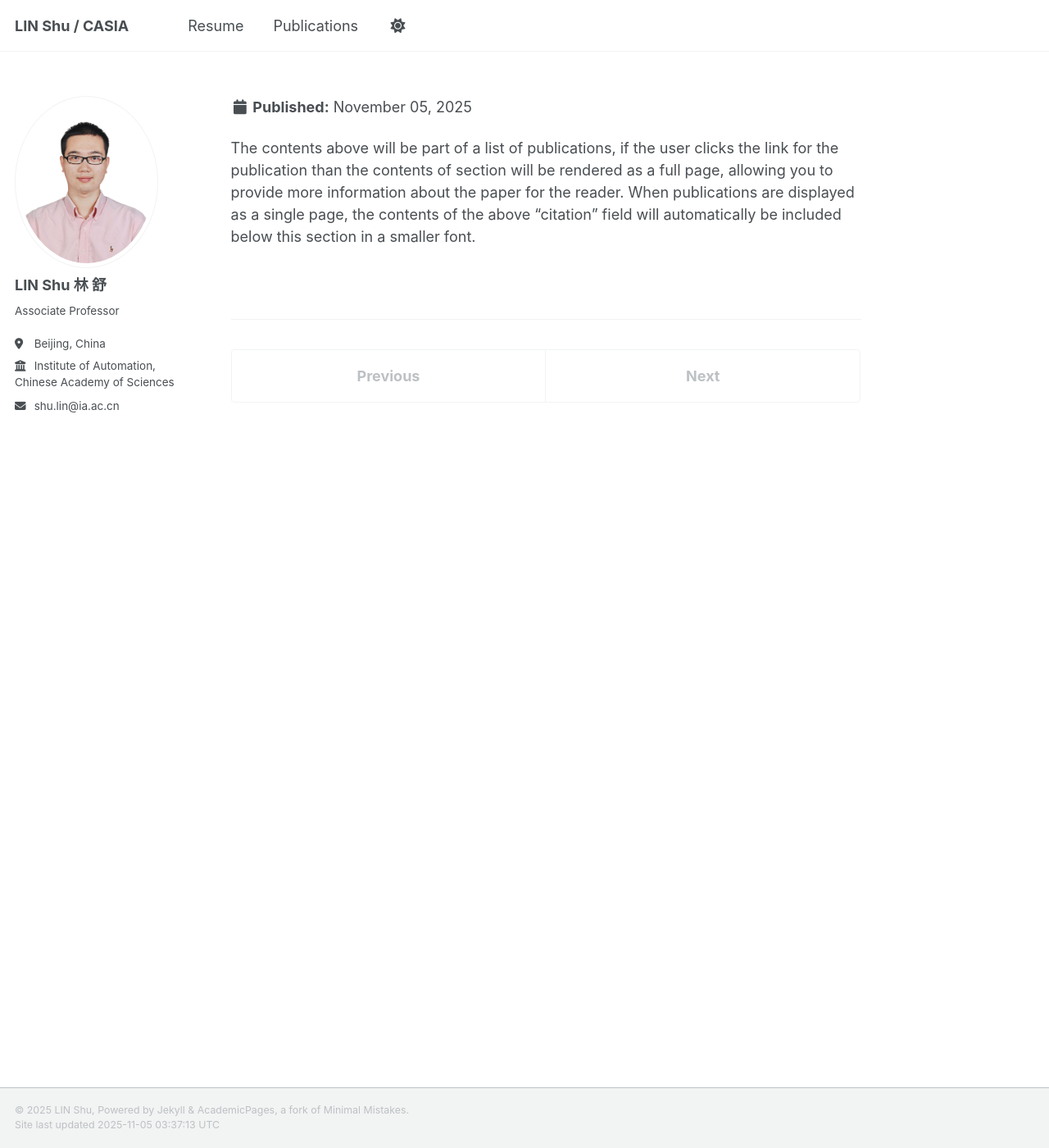
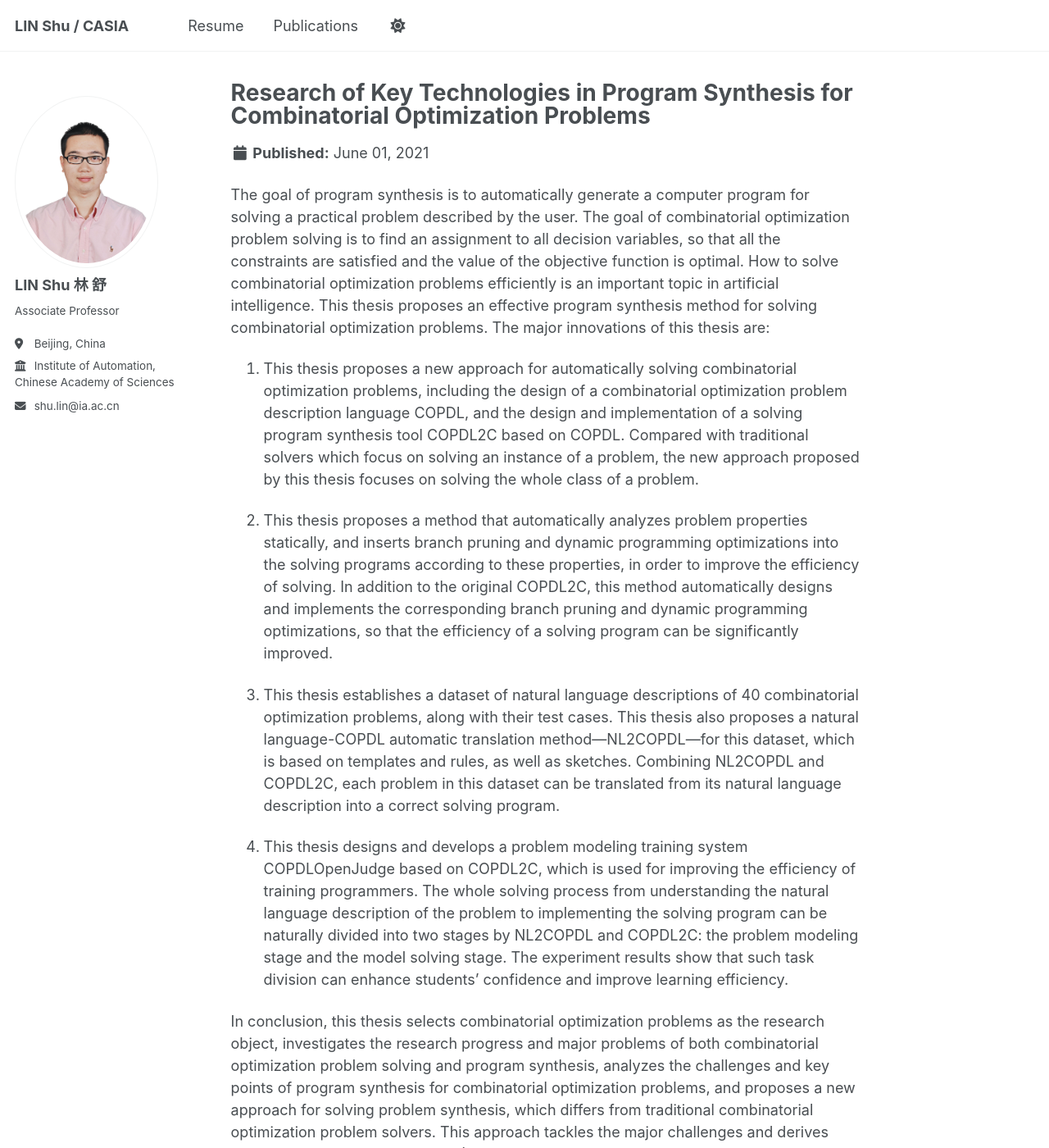
Before and after one commit to linshu-casia/linshu-casia.github.io, a Jekyll site: the page built from _publications/005-PhD2021.md, in a window 1280 px wide and 1400 px high. Shown: the whole window at 82% size. Built offline with Jekyll 4.4.1, drawn with Linux system fonts in a browser that asks for light colours; a script that is not in the unit is left out; some of the changed text lies outside the part shown.

Commit message:
更新博士论文

```diff
--- a/_publications/004-IJCAI2019.md
+++ b/_publications/004-IJCAI2019.md
@@ -12,4 +12,4 @@ citation: "<b>Shu Lin</b>, Na Meng, and Wenxin Li &quot;Optimizing Constraint So
 label: "IJCAI 2019"
 ---
 
-The contents above will be part of a list of publications, if the user clicks the link for the publication than the contents of section will be rendered as a full page, allowing you to provide more information about the paper for the reader. When publications are displayed as a single page, the contents of the above "citation" field will automatically be included below this section in a smaller font.
+Combinatorial problems (CPs) arise in many areas, and people use constraint solvers to automatically solve these problems. However, the state-of-the-art constraint solvers (e.g., Gecode and Chuffed) have overly complicated software architectures; they compute solutions inefficiently. This paper presents a novel and model-driven approach--SoGen--to synthesize efficient problem-specific solvers from constraint models. Namely, when users model a CP with our domain-specific language PDL (short for Problem Description Language), SoGen automatically analyzes various properties of the problem (e.g., search space, value boundaries, function monotonicity, and overlapping subproblems), synthesizes an efficient solver algorithm based on those properties, and generates a C program as the problem solver. SoGen is unique because it can create solvers that resolve constraints via dynamic programming (DP) search. For evaluation, we compared the solvers generated by SoGen with two state-of-the-art constraint solvers: Gecode and Chuffed. SoGen's solvers resolved constraints more efficiently; they achieved up to 6,058x speedup over Gecode and up to 31,300x speedup over Chuffed. Additionally, we experimented with both SoGen and the state-of-the-art solver generator--Dominion. We found SoGen to generate solvers faster and the produced solvers are more efficient.
--- a/_publications/005-PhD2021.md
+++ b/_publications/005-PhD2021.md
@@ -1,14 +1,26 @@
 ---
-title: "A Research on Improving the Evaluation System for Reflecting Users' Programming Ability and User Behavior Tracking"
+title: "Research of Key Technologies in Program Synthesis for Combinatorial Optimization Problems"
 collection: publications
 category: theses
-permalink: /publication/001-BS2013
-excerpt: 'Thanks to the widespread use of computers, the basic programming ability is becoming an essential skill for almost all the college students. Although many current online judge systems provide stable and efficient services in automated programs testing, it seems that there is limited help to the learners since few study suggestions is given to them. In this case, learners may feel disoriented during their studies. This paper aims to solve this problem by implementing a system based on one existing platform – Bailian, which will evaluate the learner's programming skills by combining three scores from different perspectives separately, and then recommend some suitable tasks to them according to the grades of both learners and problems. The system also includes an automatic problem set generator to generate contests for self-testing. The quality of these contests is guaranteed since the grades as well as the categories of problems are considered during generating. The evaluation of actual effectiveness of the improved system is also provided in this paper. By collecting and analyzing the feedbacks from learners as well as the records of learner's behavior, how much has the system changed in learner's programming learning can be seen clearly.'
-date: May 2013
-paperurl: 'https://linshu-casia.github.io/files/BS2013.pdf'
-bibtexurl: 'https://linshu-casia.github.io/files/BS2013.bib'
-citation: '<u>Shu Lin</u>, &quot;A Research on Improving the Evaluation System for Reflecting Users\' Programming Ability and User Behavior Tracking, &quot;(in Chinese), B.S. thesis, School of Electronics Engineering and Computer Science, Peking University, Beijing, China, 2013'
-label: 'Bachelor\'s Thesis 2013'
+permalink: /publication/005-PhD2021
+excerpt: "This thesis selects combinatorial optimization problems as the research object, investigates the research progress and major problems of both combinatorial optimization problem solving and program synthesis, analyzes the challenges and key points of program synthesis for combinatorial optimization problems, and proposes a new approach for solving problem synthesis, which differs from traditional combinatorial optimization problem solvers. This approach tackles the major challenges and derives several software tools, including (1) a combinatorial optimization problem description language COPDL and the solving program synthesis tool COPDL2C; (2) a natural language-COPDL automatic translation tool NL2COPDL; (3) a problem modeling training platform COPDLOpenJudge (has already been applied to teaching practical courses). The products of this thesis are not only software tools for automatically generating solving programs for combinatorial optimization problems, but also aided educating tools for training programmers."
+date: June 2021
+paperurl: "https://linshu-casia.github.io/files/PhD2021.pdf"
+bibtexurl: "https://linshu-casia.github.io/files/PhD2021.bib"
+citation: "<b>Shu Lin</b>, &quot;Research of Key Technologies in Program Synthesis for Combinatorial Optimization Problems,&quot; (in Chinese), Doctoral Dissertation, School of Electronics Engineering and Computer Science, Peking University, Beijing, China, 2021"
+label: "Doctoral Dissertation 2021"
 ---
 
-The contents above will be part of a list of publications, if the user clicks the link for the publication than the contents of section will be rendered as a full page, allowing you to provide more information about the paper for the reader. When publications are displayed as a single page, the contents of the above "citation" field will automatically be included below this section in a smaller font.
+The goal of program synthesis is to automatically generate a computer program for solving a practical problem described by the user. The goal of combinatorial optimization problem solving is to find an assignment to all decision variables, so that all the constraints are satisfied and the value of the objective function is optimal. How to solve combinatorial optimization problems efficiently is an important topic in artificial intelligence. This thesis proposes an effective program synthesis method for solving combinatorial optimization problems. The major innovations of this thesis are:
+
+1. This thesis proposes a new approach for automatically solving combinatorial optimization problems, including the design of a combinatorial optimization problem description language COPDL, and the design and implementation of a solving program synthesis tool COPDL2C based on COPDL. Compared with traditional solvers which focus on solving an instance of a problem, the new approach proposed by this thesis focuses on solving the whole class of a problem.
+
+2. This thesis proposes a method that automatically analyzes problem properties statically, and inserts branch pruning and dynamic programming optimizations into the solving programs according to these properties, in order to improve the efficiency of solving. In addition to the original COPDL2C, this method automatically designs and implements the corresponding branch pruning and dynamic programming optimizations, so that the efficiency of a solving program can be significantly improved.
+
+3. This thesis establishes a dataset of natural language descriptions of 40 combinatorial optimization problems, along with their test cases. This thesis also proposes a natural language-COPDL automatic translation method---NL2COPDL---for this dataset, which is based on templates and rules, as well as sketches. Combining NL2COPDL and COPDL2C, each problem in this dataset can be translated from its natural language description into a correct solving program.
+
+4. This thesis designs and develops a problem modeling training system COPDLOpenJudge based on COPDL2C, which is used for improving the efficiency of training programmers. The whole solving process from understanding the natural language description of the problem to implementing the solving program can be naturally divided into two stages by NL2COPDL and COPDL2C: the problem modeling stage and the model solving stage. The experiment results show that such task division can enhance students' confidence and improve learning efficiency.
+
+In conclusion, this thesis selects combinatorial optimization problems as the research object, investigates the research progress and major problems of both combinatorial optimization problem solving and program synthesis, analyzes the challenges and key points of program synthesis for combinatorial optimization problems, and proposes a new approach for solving problem synthesis, which differs from traditional combinatorial optimization problem solvers. This approach tackles the major challenges and derives several software tools, including (1) a combinatorial optimization problem description language COPDL and the solving program synthesis tool COPDL2C; (2) a natural language-COPDL automatic translation tool NL2COPDL; (3) a problem modeling training platform COPDLOpenJudge (has already been applied to teaching practical courses). The products of this thesis are not only software tools for automatically generating solving programs for combinatorial optimization problems, but also aided educating tools for training programmers.
+
+In the future, the research can be further improved in two aspects: first, extending COPDL and optimizing COPDL2C in order to efficiently solve more problems; second, extending the application scope of NL2COPDL by applying the state-of-the-art technologies of natural language understanding.
```
Also changed, not shown: _publications/001-BS2013.md (+5 -1 lines), _publications/002-EEE2013.md (+1 -1 lines), _publications/003-IJCAI2013.md (+1 -1 lines), files/PhD2021.bib (added, +9 -0 lines), 1 other file.
